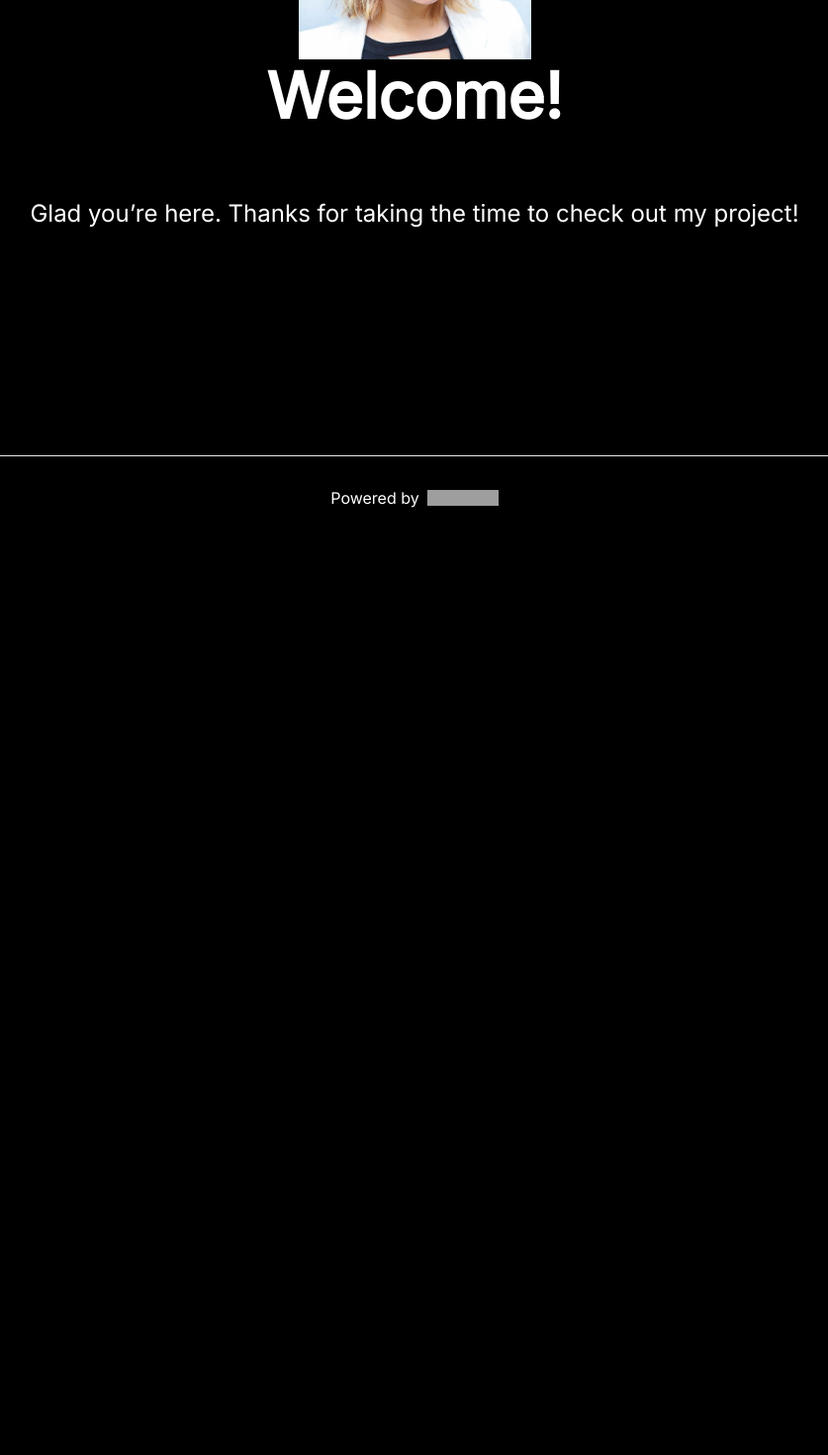
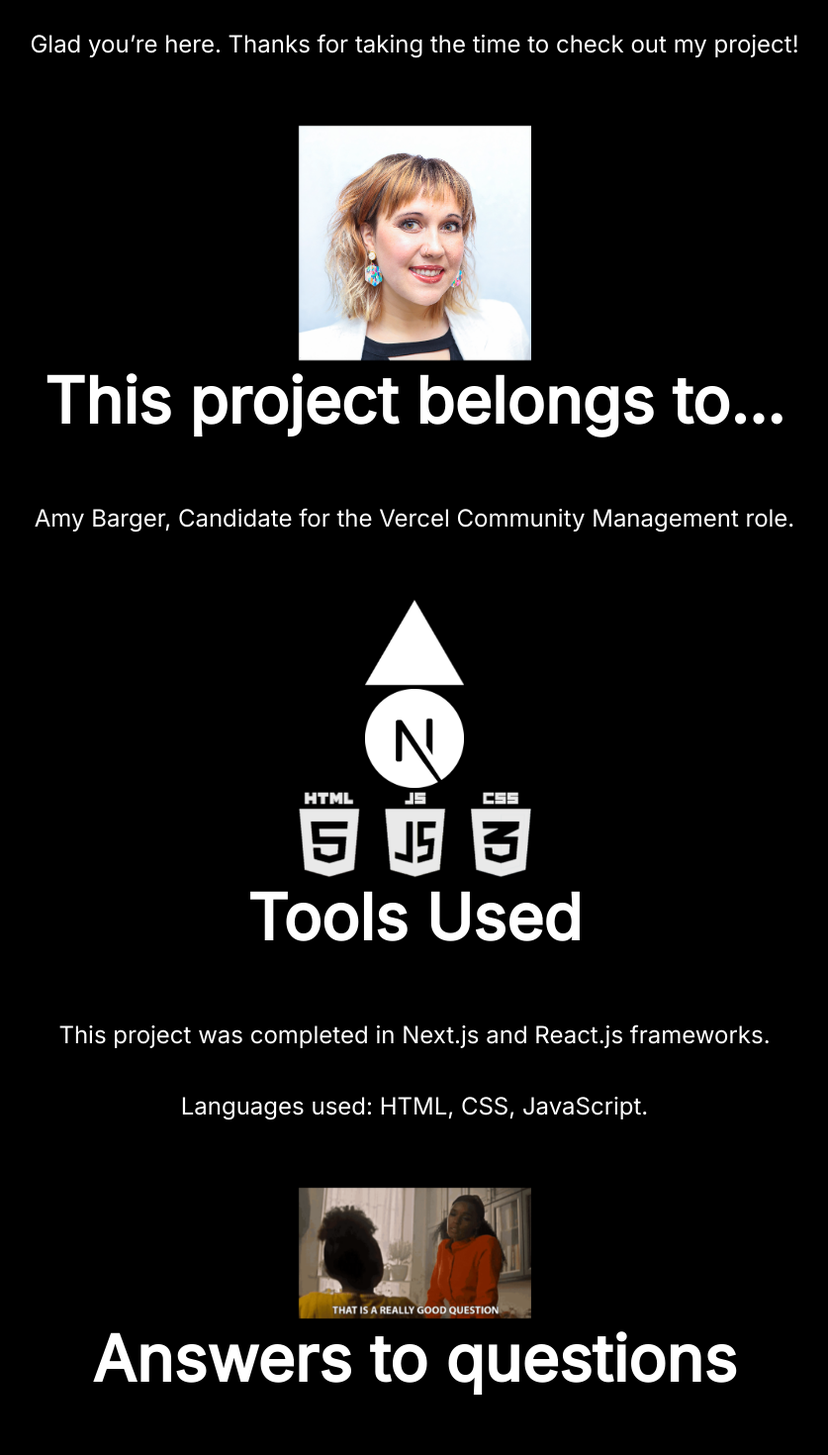
Before and after one commit to amybarger/community-manager-project, a Next.js app: page / in a window 1280 px wide. Shown: the part 340-1810 px from the top of the page at 99% size, without its empty margins (221-1058 px from the left). Before the commit the page ends 885 px from the top, so only its background shows below. Built offline with nearby package versions, Linux system fonts and the light colour scheme; grey boxes are pictures that could not be loaded.

Commit message:
Added fade effect to main page and Copyright

```diff
--- a/package.json
+++ b/package.json
@@ -9,6 +9,7 @@
   "dependencies": {
     "next": "12.1.4",
     "react": "18.0.0",
+    "react-awesome-reveal": "^3.8.1",
     "react-dom": "18.0.0"
   },
   "devDependencies": {
--- a/pages/index.js
+++ b/pages/index.js
@@ -1,6 +1,6 @@
-import Head from 'next/head'
-import Image from 'next/image'
-import styles from '../styles/Home.module.css'
+import Head from 'next/head';
+import styles from '../styles/Home.module.css';
+import Fade from "react-awesome-reveal";
 
 export default function Home() {
   return (
@@ -12,28 +12,59 @@ export default function Home() {
       </Head>
 
       <main className={styles.main}>
-        <img src="/Amy.jpg" alt="Picture of Amy Barger" className={styles.amypic}></img>
+        <Fade duration='1000'>
+        <img src="/BettyWhite.gif" alt="Gif of Betty White" className={styles.picsizes}></img>
         <h1 className={styles.title}>
           Welcome!
         </h1>
 
         <p className={styles.description}>
-        Glad you’re here. Thanks for taking the time to check out my project!
+          Glad you’re here. Thanks for taking the time to check out my project!
         </p>
+        </Fade>
+
+        <Fade duration='1000'>
+        <img src="/Amy.jpg" alt="Picture of Amy Barger" className={styles.picsizes}></img>
+        <h1 className={styles.title}>
+          This project belongs to...
+        </h1>
+
+        <p className={styles.description}>
+          Amy Barger, Candidate for the Vercel Community Management role.
+        </p>
+        </Fade>
+
+        <Fade duration='1000'>
+        <img src="/vercel_icon.png" alt="Logos of apps and languages" className={styles.logosizes}></img>
+        <img src="/nextjs_icon.png" alt="Logos of apps and languages" className={styles.logosizes}></img>
+        <img src="/3Logos.png" alt="Logos of apps and languages" className={styles.picsizes}></img>
+        <h1 className={styles.title}>
+          Tools Used
+        </h1>
+
+        <p className={styles.description}>
+          This project was completed in Next.js and React.js frameworks.
+          <br></br>
+          <br></br>
+          Languages used: HTML, CSS, JavaScript.
+        </p>
+        </Fade>
+
+        <Fade duration='1000'>
+        <img src="/JanelleMonae.gif" alt="Gif of Janelle Monae" className={styles.picsizes}></img>
+        <h1 className={styles.title}>
+          Answers to questions
+        </h1>
+
+        <p className={styles.description}>
+          First off — these questions were a fun challenge! You can click here to a directory of the questions linking to my answers. These are also located in the nav bar at the top of this page. Enjoy!
+        </p>
+        </Fade>
 
       </main>
 
       <footer className={styles.footer}>
-        <a
-          href="https://vercel.com?utm_source=create-next-app&utm_medium=default-template&utm_campaign=create-next-app"
-          target="_blank"
-          rel="noopener noreferrer"
-        >
-          Powered by{' '}
-          <span className={styles.logo}>
-            <Image src="/vercel.svg" alt="Vercel Logo" width={72} height={16} />
-          </span>
-        </a>
+        <p> Copyright © 2022 Vercel Inc. All rights reserved.</p>
       </footer>
     </div>
   )
--- a/styles/Home.module.css
+++ b/styles/Home.module.css
@@ -62,8 +62,12 @@
   margin-left: 0.5rem;
 }
 
-.amypic {
+.picsizes {
   width: 235px;
+}
+
+.logosizes {
+  width: 100px;
 }
 
 @media (max-width: 600px) {
```
Also changed, not shown: Components/Nav.js (added), 1 other file (tests, documents, lock files or other folders).
